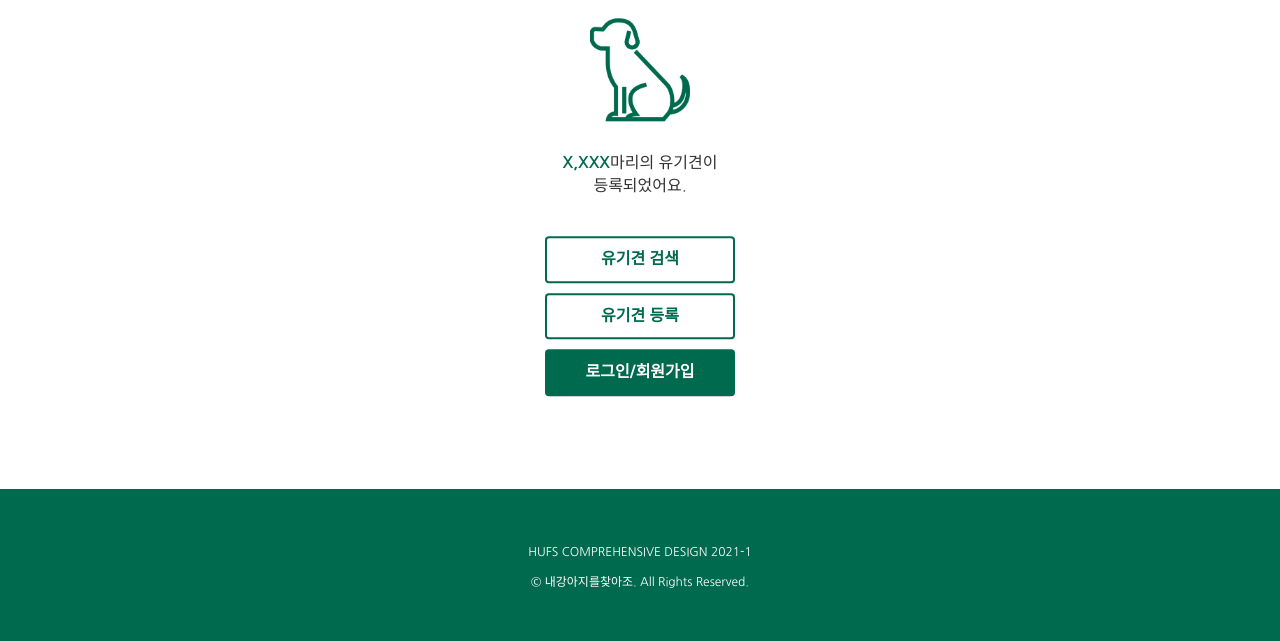
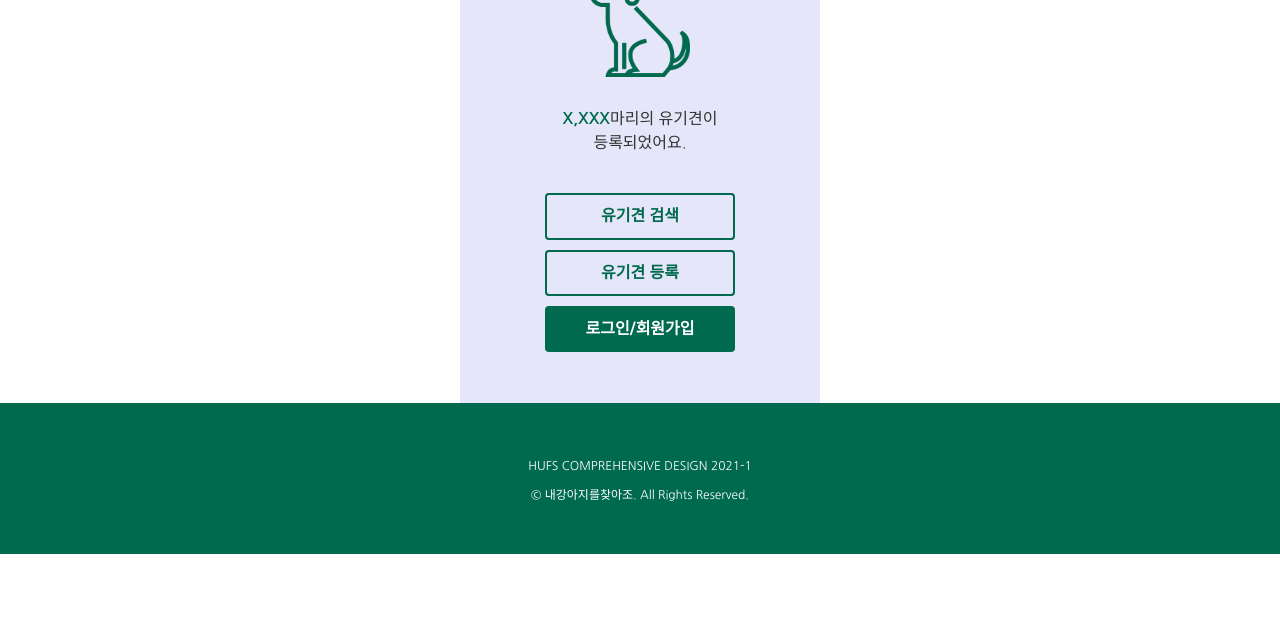
Before and after one commit to CD-2021-Group2/find-my-dog, a plain HTML site: page index.html in a window 1280 px wide. Shown: the part 247-888 px from the top of the page. After the commit the page ends 801 px from the top, so only its background shows below. Drawn offline with nearby package versions, Linux system fonts and the light colour scheme.

Commit message:
Changed main page css 2

```diff
--- a/css/main.css
+++ b/css/main.css
@@ -183,18 +183,21 @@ header .notifications .items {}
 .main {
     margin-top: 100px;
     flex: 1;
-    min-height: 636.44px;
+    min-height: 550px;
     width: 100%;
     position: relative;
 }
 
 .main .inner {
-    padding: 95px 0;
+    background-color: lavender;
+    height: 550px;
+    padding: 50px 0;
     min-width: 360px;
     position: absolute;
     top: 50%;
     left: 50%;
     transform: translate(-50%, -50%);
+    box-sizing: border-box;
 }
 
 .main .inner .title {
```
